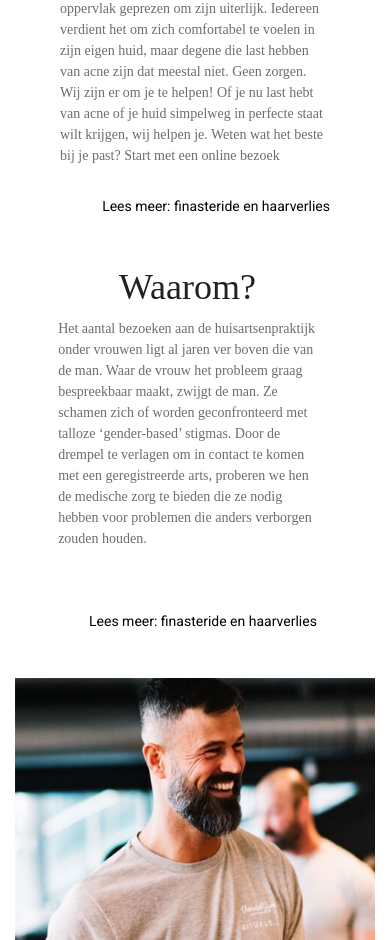
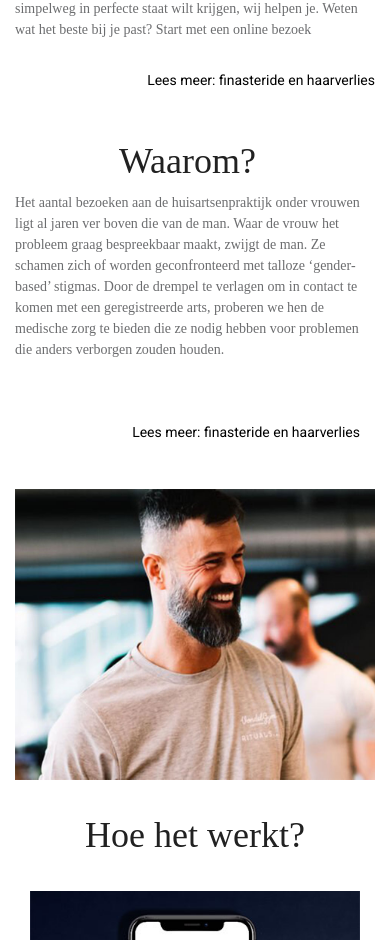
Before and after one commit to farahaidid/menscript-ca, a Vue app: page / in a window 390 px wide. Shown: the part 2455-3395 px from the top of the page. Built offline with nearby package versions, Linux system fonts and the light colour scheme; a web font is replaced by a local one.

Commit message:
responsive

```diff
--- a/src/style/blogPost.scss
+++ b/src/style/blogPost.scss
@@ -161,7 +161,8 @@ p.blog-text-title {
 /* Small devices */
 @media screen and (max-width: 640px) {
     .w-75 {
-        width: 100% !important;
+        width: 100%!important;
+
     }
 
     .title {
@@ -203,6 +204,13 @@ p.blog-text-title {
     }
     .blog-list-subtext {
         margin-left: 15px;
+    }
+    .third-section-text.w-75{
+        width: 100%!important;
+    }
+    .five-section-text.w-75{
+        width: 100%!important;
+
     }
 
     /*  blog list */
```
